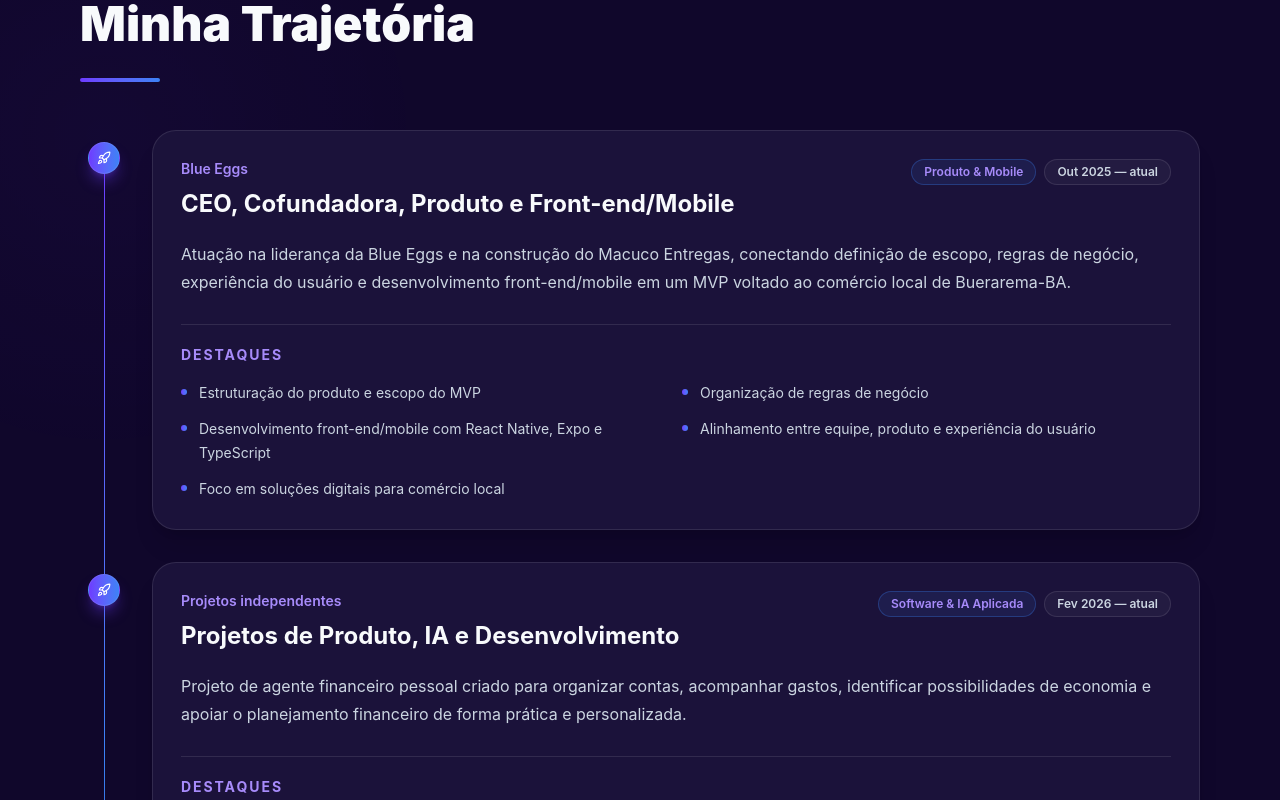
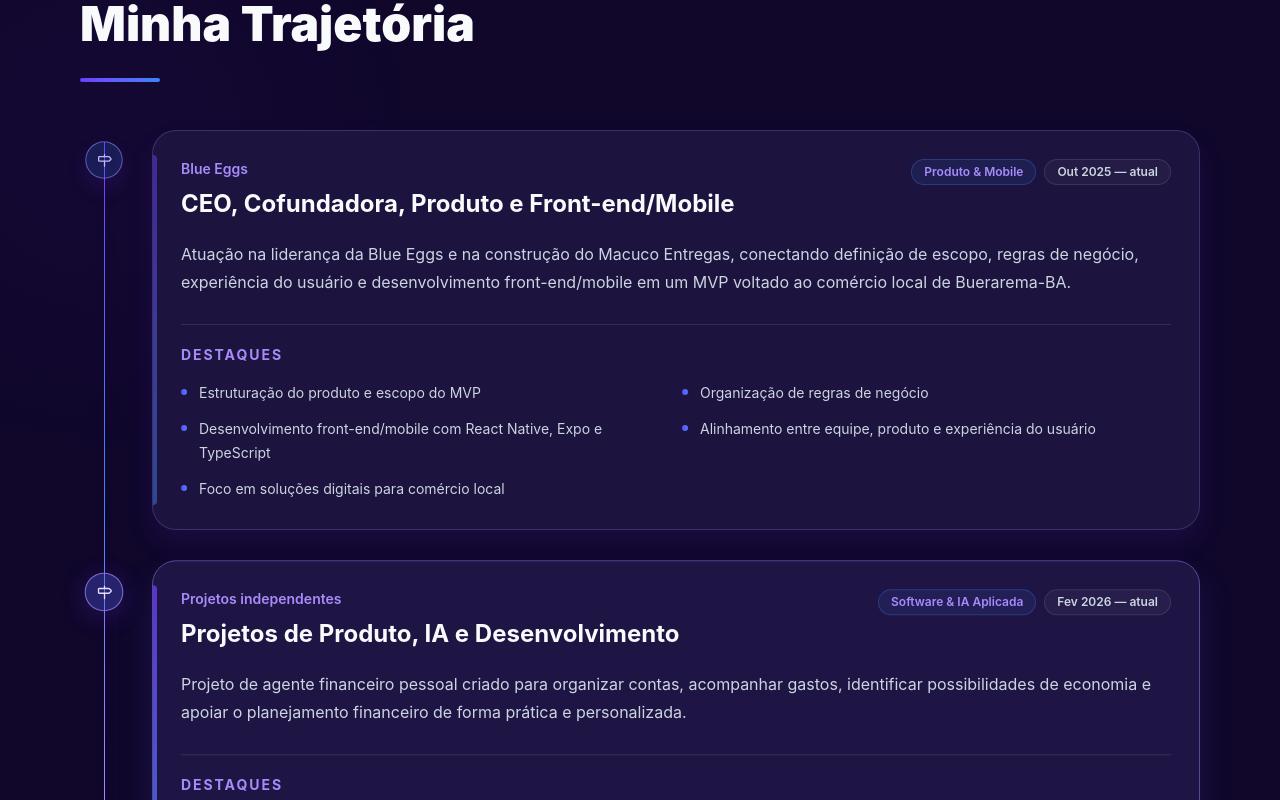
Before and after one commit to anepaixao/portfolio-ane-paixao, a React (Vite) app: page / in a window 1280 px wide. Shown: the part 4200-5000 px from the top of the page. Built offline with nearby package versions, Linux system fonts and the light colour scheme.

Commit message:
feat(experience): add progressive experience timeline

```diff
--- a/src/components/sections/Experience.tsx
+++ b/src/components/sections/Experience.tsx
@@ -1,8 +1,30 @@
-import { motion } from 'framer-motion';
-import { BriefcaseBusiness, Rocket } from 'lucide-react';
+import {
+  motion,
+  useReducedMotion,
+  useScroll,
+  useTransform,
+} from 'framer-motion';
+import type { MotionValue } from 'framer-motion';
+import { BriefcaseBusiness, Milestone } from 'lucide-react';
+import { useRef } from 'react';
 import { experiences } from '../../data/experiences';
 
+type ExperienceTimelineItemProps = {
+  experience: (typeof experiences)[number];
+  index: number;
+  prefersReducedMotion: boolean;
+  progress: MotionValue<number>;
+};
+
 export function Experience() {
+  const timelineRef = useRef<HTMLDivElement>(null);
+  const prefersReducedMotion = useReducedMotion();
+  const { scrollYProgress } = useScroll({
+    target: timelineRef,
+    offset: ['start 74%', 'end 48%'],
+  });
+  const lineScale = prefersReducedMotion ? 1 : scrollYProgress;
+
   return (
     <section
       aria-labelledby="experiences-title"
@@ -14,7 +36,7 @@
           <p className="text-sm font-semibold uppercase tracking-[0.18em] text-portfolio-lilac">
             <span className="inline-flex items-center gap-2">
               <span className="grid size-7 place-items-center rounded-full border border-portfolio-lilac/30 bg-portfolio-lilac/10">
-                <BriefcaseBusiness size={15} />
+                <BriefcaseBusiness aria-hidden="true" size={15} />
               </span>
               Experiências
             </span>
@@ -28,25 +50,139 @@
           <div className="mt-6 h-1 w-20 rounded-full bg-gradient-to-r from-portfolio-purple to-portfolio-blue" />
         </div>
 
-        <div className="mt-12 space-y-6 lg:relative lg:space-y-0">
-          <div className="hidden lg:absolute lg:left-6 lg:top-3 lg:block lg:h-[calc(100%-1.5rem)] lg:w-px lg:bg-gradient-to-b lg:from-portfolio-purple lg:via-portfolio-blue lg:to-transparent" />
+        <div
+          className="relative mt-12 space-y-6 pl-12 sm:pl-14 lg:space-y-0 lg:pl-0"
+          ref={timelineRef}
+        >
+          <div
+            aria-hidden="true"
+            className="absolute bottom-6 left-5 top-3 w-px rounded-full bg-white/10 sm:left-6 lg:bottom-8 lg:top-3"
+          />
+          <motion.div
+            aria-hidden="true"
+            className="absolute bottom-6 left-5 top-3 w-px origin-top rounded-full bg-gradient-to-b from-portfolio-purple via-portfolio-blue to-portfolio-lilac shadow-[0_0_16px_rgba(109,59,255,0.18)] sm:left-6 lg:bottom-8 lg:top-3"
+            style={{ scaleY: lineScale }}
+          />
 
           {experiences.map((experience, index) => (
+            <ExperienceTimelineItem
+              experience={experience}
+              index={index}
+              key={`${experience.organization}-${experience.role}`}
+              prefersReducedMotion={Boolean(prefersReducedMotion)}
+              progress={scrollYProgress}
+            />
+          ))}
+        </div>
+      </div>
+    </section>
+  );
+}
+
+function ExperienceTimelineItem({
+  experience,
+  index,
+  prefersReducedMotion,
+  progress,
+}: ExperienceTimelineItemProps) {
+  const stepProgress =
+    experiences.length === 1 ? 1 : index / (experiences.length - 1);
+  const inputRange = [
+    index === 0 ? -0.01 : stepProgress - 0.14,
+    stepProgress,
+    index === experiences.length - 1 ? 1.01 : stepProgress + 0.14,
+  ];
+  const nodeScale = useTransform(progress, inputRange, [1, 1.1, 1.04]);
+  const nodeOpacity = useTransform(progress, inputRange, [0.8, 1, 1]);
+  const nodeBorderColor = useTransform(progress, inputRange, [
+    'rgba(255,255,255,0.14)',
+    'rgba(167,139,250,0.82)',
+    'rgba(167,139,250,0.52)',
+  ]);
+  const nodeBackground = useTransform(progress, inputRange, [
+    'rgba(16,7,43,1)',
+    'rgba(109,59,255,0.42)',
+    'rgba(59,130,246,0.18)',
+  ]);
+  const nodeBoxShadow = useTransform(progress, inputRange, [
+    '0 8px 14px rgba(0,0,0,0.12)',
+    '0 0 26px rgba(109,59,255,0.32)',
+    '0 10px 20px rgba(109,59,255,0.14)',
+  ]);
+  const nodeColor = useTransform(progress, inputRange, [
+    'rgb(167,139,250)',
+    'rgb(248,250,252)',
+    'rgb(196,181,253)',
+  ]);
+  const cardY = useTransform(progress, inputRange, [0, -3, 0]);
+  const cardBorderColor = useTransform(progress, inputRange, [
+    'rgba(255,255,255,0.1)',
+    'rgba(167,139,250,0.58)',
+    'rgba(167,139,250,0.24)',
+  ]);
+  const cardBackground = useTransform(progress, inputRange, [
+    'rgba(27,18,58,1)',
+    'rgba(35,24,77,0.96)',
+    'rgba(29,20,63,0.98)',
+  ]);
+  const cardBoxShadow = useTransform(progress, inputRange, [
+    '0 10px 18px rgba(0,0,0,0.12)',
+    '0 22px 42px rgba(59,130,246,0.18)',
+    '0 14px 28px rgba(109,59,255,0.1)',
+  ]);
+  const accentOpacity = useTransform(progress, inputRange, [0, 1, 0.48]);
+
+  return (
     <motion.article
       className="relative lg:grid lg:grid-cols-[3rem_1fr] lg:gap-6 lg:pb-8"
-              initial={{ opacity: 0, y: 22 }}
+      initial={prefersReducedMotion ? false : { opacity: 0, x: 12, y: 10 }}
       key={`${experience.organization}-${experience.role}`}
-              transition={{ delay: index * 0.08, duration: 0.45 }}
+      transition={{ delay: prefersReducedMotion ? 0 : index * 0.08, duration: prefersReducedMotion ? 0 : 0.45 }}
       viewport={{ once: true, amount: 0.25 }}
-              whileInView={{ opacity: 1, y: 0 }}
+      whileInView={prefersReducedMotion ? undefined : { opacity: 1, x: 0, y: 0 }}
     >
-              <div className="hidden lg:flex lg:justify-center">
-                <span className="relative z-10 mt-3 grid size-8 place-items-center rounded-full border border-white/10 bg-gradient-to-r from-portfolio-purple to-portfolio-blue text-white shadow-lg shadow-portfolio-purple/40">
-                  <Rocket size={14} />
-                </span>
+      <div className="absolute -left-12 top-3 flex justify-center sm:-left-14 lg:static lg:flex">
+        <motion.span
+          className="relative z-10 grid size-9 place-items-center rounded-full border shadow-lg lg:mt-3"
+          style={{
+            backgroundColor: prefersReducedMotion
+              ? 'rgba(59,130,246,0.18)'
+              : nodeBackground,
+            borderColor: prefersReducedMotion
+              ? 'rgba(167,139,250,0.52)'
+              : nodeBorderColor,
+            boxShadow: prefersReducedMotion
+              ? '0 10px 20px rgba(109,59,255,0.14)'
+              : nodeBoxShadow,
+            color: prefersReducedMotion ? 'rgb(196,181,253)' : nodeColor,
+            opacity: prefersReducedMotion ? 1 : nodeOpacity,
+            scale: prefersReducedMotion ? 1 : nodeScale,
+          }}
+        >
+          <Milestone aria-hidden="true" size={15} />
+        </motion.span>
       </div>
 
-              <div className="rounded-3xl border border-white/10 bg-portfolio-card p-6 shadow-xl shadow-black/10 transition duration-200 hover:-translate-y-1 hover:border-portfolio-lilac/60 hover:shadow-lg hover:shadow-portfolio-blue/10 sm:p-7">
+      <motion.div
+        className="relative overflow-hidden rounded-3xl border bg-portfolio-card p-5 shadow-xl shadow-black/10 transition duration-200 hover:-translate-y-1 hover:border-portfolio-lilac/60 hover:shadow-lg hover:shadow-portfolio-blue/10 sm:p-7"
+        style={{
+          backgroundColor: prefersReducedMotion
+            ? 'rgba(29,20,63,0.98)'
+            : cardBackground,
+          borderColor: prefersReducedMotion
+            ? 'rgba(167,139,250,0.24)'
+            : cardBorderColor,
+          boxShadow: prefersReducedMotion
+            ? '0 14px 28px rgba(109,59,255,0.1)'
+            : cardBoxShadow,
+          y: prefersReducedMotion ? 0 : cardY,
+        }}
+      >
+        <motion.span
+          aria-hidden="true"
+          className="absolute bottom-6 left-0 top-6 w-1 rounded-r-full bg-gradient-to-b from-portfolio-purple to-portfolio-blue"
+          style={{ opacity: prefersReducedMotion ? 0.48 : accentOpacity }}
+        />
         <div className="flex flex-wrap items-start justify-between gap-4">
           <div>
             <p className="text-sm font-semibold text-portfolio-lilac">
@@ -87,11 +223,7 @@
             ))}
           </ul>
         </div>
-              </div>
+      </motion.div>
     </motion.article>
-          ))}
-        </div>
-      </div>
-    </section>
   );
 }
```
Lines whose indentation alone changed are shown as unchanged.
